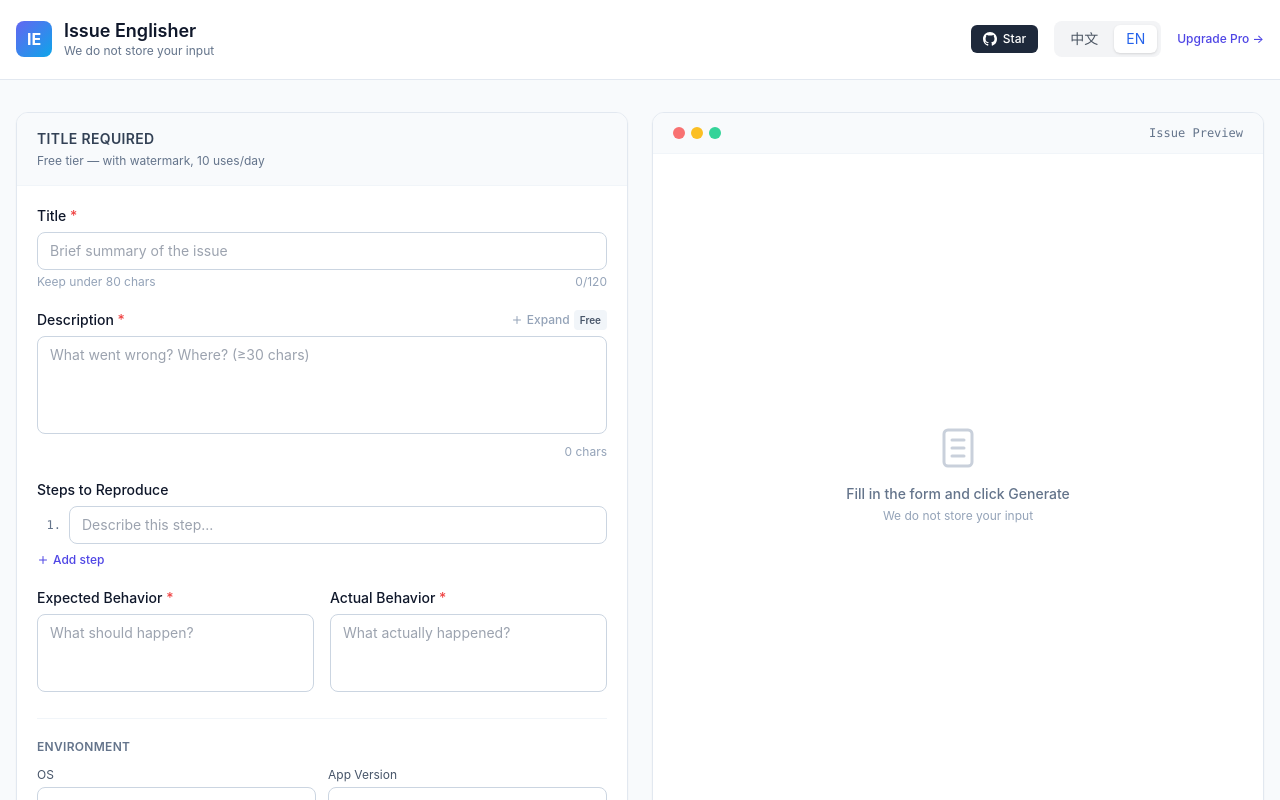
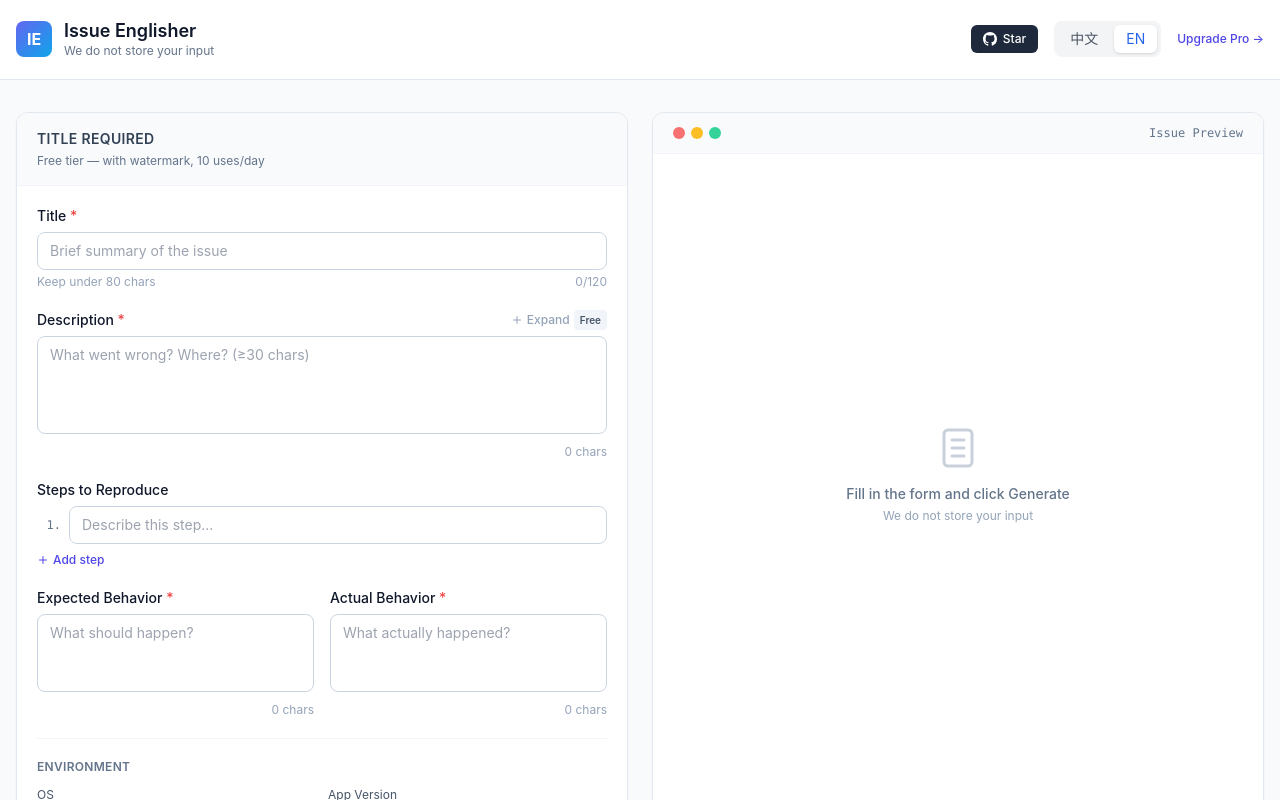
Before and after one commit to nice811/Issue-Englishe, a Next.js app: page / in a window 1280 px wide. Shown: the top 800 px of the page. Built offline with nearby package versions, Linux system fonts and the light colour scheme.

Commit message:
feat: 期望行为和实际行为添加实时字数提示
- 两个输入框下方添加实时字符计数（如 8 chars）
- 当内容 > 0 且 < 10 字符时，显示黄色警告提示
- 边框变为橙色，与问题描述的警告样式一致
- 添加中英文翻译文案 minChars

```diff
--- a/app/page.tsx
+++ b/app/page.tsx
@@ -612,8 +612,20 @@ export default function Home() {
                     onChange={(e) => updateField('expected', e.target.value)}
                     placeholder={t('form.expectedPlaceholder')}
                     rows={3}
-                    className="w-full px-3 py-2 text-sm border border-slate-300 rounded-lg focus:outline-none focus:ring-2 focus:ring-indigo-500 focus:border-transparent resize-none"
+                    className={`w-full px-3 py-2 text-sm border rounded-lg focus:outline-none focus:ring-2 focus:border-transparent resize-none transition ${
+                      form.expected.length > 0 && form.expected.length < 10
+                        ? 'border-amber-400 focus:ring-amber-500'
+                        : 'border-slate-300 focus:ring-indigo-500'
+                    }`}
                   />
+                  <div className="mt-1">
+                    {form.expected.length > 0 && form.expected.length < 10 && (
+                      <div className="text-xs text-amber-700 bg-amber-50 border border-amber-200 rounded-md px-2.5 py-1">
+                        ⚠️ {t('form.minChars', { count: form.expected.length, min: 10 })}
+                      </div>
+                    )}
+                    <p className="text-xs text-slate-400 text-right">{form.expected.length} chars</p>
+                  </div>
                 </div>
                 <div>
                   <label className="block text-sm font-medium mb-1.5">{t('form.actual')} <span className="text-red-500">*</span></label>
@@ -622,8 +634,20 @@ export default function Home() {
                     onChange={(e) => updateField('actual', e.target.value)}
                     placeholder={t('form.actualPlaceholder')}
                     rows={3}
-                    className="w-full px-3 py-2 text-sm border border-slate-300 rounded-lg focus:outline-none focus:ring-2 focus:ring-indigo-500 focus:border-transparent resize-none"
+                    className={`w-full px-3 py-2 text-sm border rounded-lg focus:outline-none focus:ring-2 focus:border-transparent resize-none transition ${
+                      form.actual.length > 0 && form.actual.length < 10
+                        ? 'border-amber-400 focus:ring-amber-500'
+                        : 'border-slate-300 focus:ring-indigo-500'
+                    }`}
                   />
+                  <div className="mt-1">
+                    {form.actual.length > 0 && form.actual.length < 10 && (
+                      <div className="text-xs text-amber-700 bg-amber-50 border border-amber-200 rounded-md px-2.5 py-1">
+                        ⚠️ {t('form.minChars', { count: form.actual.length, min: 10 })}
+                      </div>
+                    )}
+                    <p className="text-xs text-slate-400 text-right">{form.actual.length} chars</p>
+                  </div>
                 </div>
               </div>
 
--- a/i18n/zh-en.json
+++ b/i18n/zh-en.json
@@ -59,7 +59,8 @@
       "customApiBase": "API Base URL",
       "customTemplate": "自定义 Issue 模板",
       "customTemplatePlaceholder": "输入您的自定义提示词模板...",
-      "customTemplateHint": "支持完整的系统提示词，用于生成符合团队规范的 Issue 格式"
+      "customTemplateHint": "支持完整的系统提示词，用于生成符合团队规范的 Issue 格式",
+      "minChars": "至少需要 {min} 字符（当前 {count} 字符）"
     },
     "preview": {
       "title": "Issue 预览",
@@ -208,7 +209,8 @@
       "customApiBase": "API Base URL",
       "customTemplate": "Custom Issue Template",
       "customTemplatePlaceholder": "Enter your custom prompt template...",
-      "customTemplateHint": "Full system prompt support for team-specific Issue formats"
+      "customTemplateHint": "Full system prompt support for team-specific Issue formats",
+      "minChars": "Minimum {min} characters (current: {count})"
     },
     "preview": {
       "title": "Issue Preview",
```
